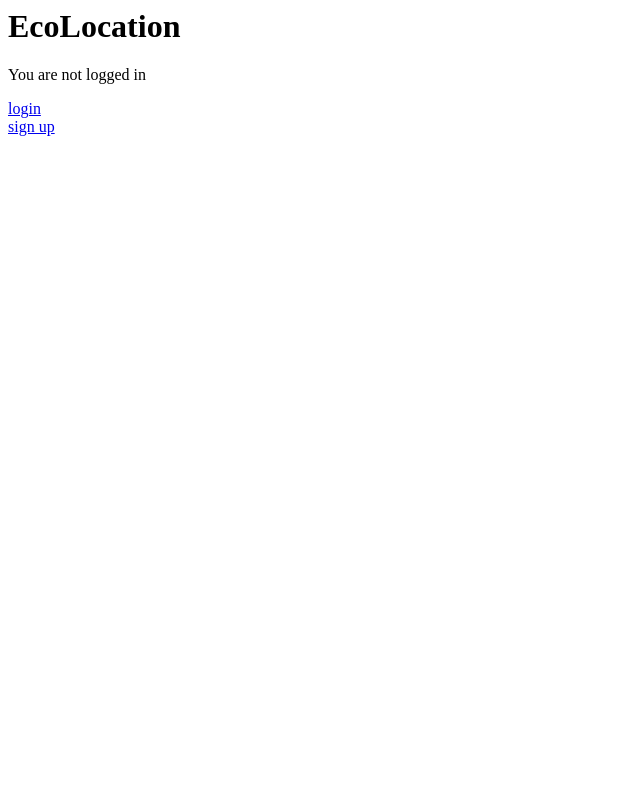
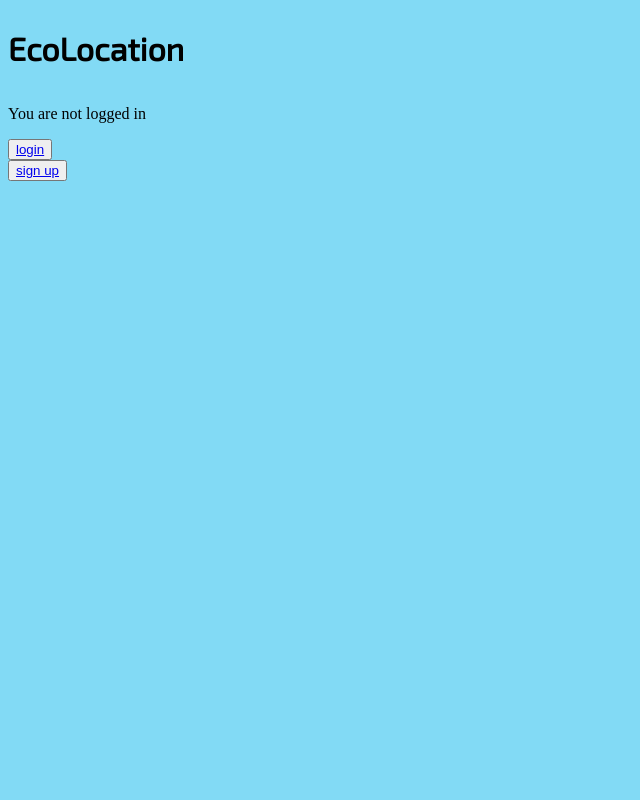
Before and after one commit to HarrisonHall/ecolocation, a Django app: page / in a window 1280 px wide. Shown: the whole page, without its empty margins (0-640 px from the left). Run offline with Django 3.2, Linux system fonts and the light colour scheme.

Commit message:
Deathbomb

```diff
--- a/django_app/ecolocation/accounts/urls.py
+++ b/django_app/ecolocation/accounts/urls.py
@@ -1,6 +1,7 @@
 # accounts/urls.py
 from django.urls import path
 
+from django.conf.urls.static import static
 from . import views
 
 
--- a/django_app/ecolocation/ecolocation/urls.py
+++ b/django_app/ecolocation/ecolocation/urls.py
@@ -19,6 +19,7 @@ from django.urls import path, include
 from django.contrib.auth import views as auth_views
 from . import views
 from django.views.generic.base import TemplateView # new
+from django.conf.urls.static import static
 
 urlpatterns = [
     path('admin/', admin.site.urls),
--- /dev/null
+++ b/django_app/ecolocation/static/css/style.css
@@ -0,0 +1,13 @@
+@import url('https://fonts.googleapis.com/css?family=Exo+2&display=swap');
+body {
+  background-color: #82daf5;
+}
+
+div {
+  display: inline-block;
+}
+
+h1 {
+  font-family: 'Exo 2', sans-serif;
+  text-align: center;
+}
--- a/django_app/ecolocation/templates/base.html
+++ b/django_app/ecolocation/templates/base.html
@@ -1,6 +1,10 @@
+{% load static %}
 <html>
   <head>
-    <h1>EcoLocation</h1>
+    <link rel="stylesheet" type="text/css" href="{% static 'css/style.css' %}">
+    <div id="logo">
+      <h1>EcoLocation</h1>
+    </div>
   </head>
   <body>
     <main>
--- a/django_app/ecolocation/templates/home.html
+++ b/django_app/ecolocation/templates/home.html
@@ -10,8 +10,12 @@
   <p><a href="{% url 'make_event' %}">Make Event</a></p>
 {% else %}
   <p>You are not logged in</p>
-  <a href="{% url 'login' %}">login</a>
+  <button type="button" name="button">
+    <a href="{% url 'login' %}">login</a>
+  </button>
   <br>
-  <a href="{%url 'signup' %}">sign up</a>
+  <button type="button" name="button">
+    <a href="{%url 'signup' %}">sign up</a>
+  </button>
 {% endif %}
 {% endblock %}
```
Also changed, not shown: django_app/ecolocation/ecolocation/settings.py (+5 -2 lines), django_app/ecolocation/db.sqlite3.
